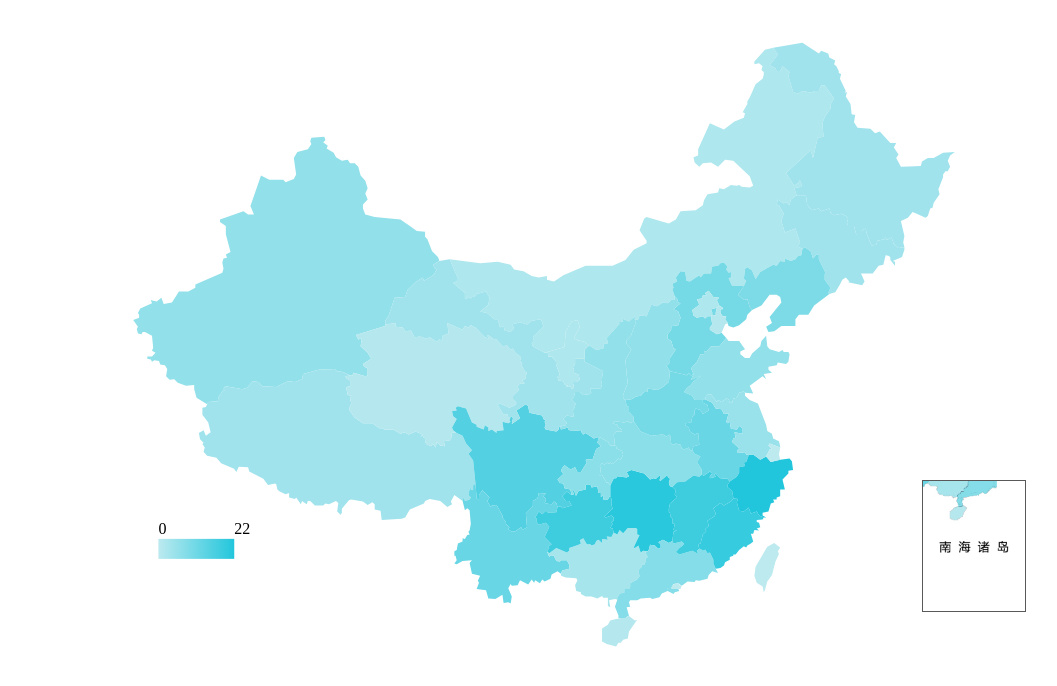
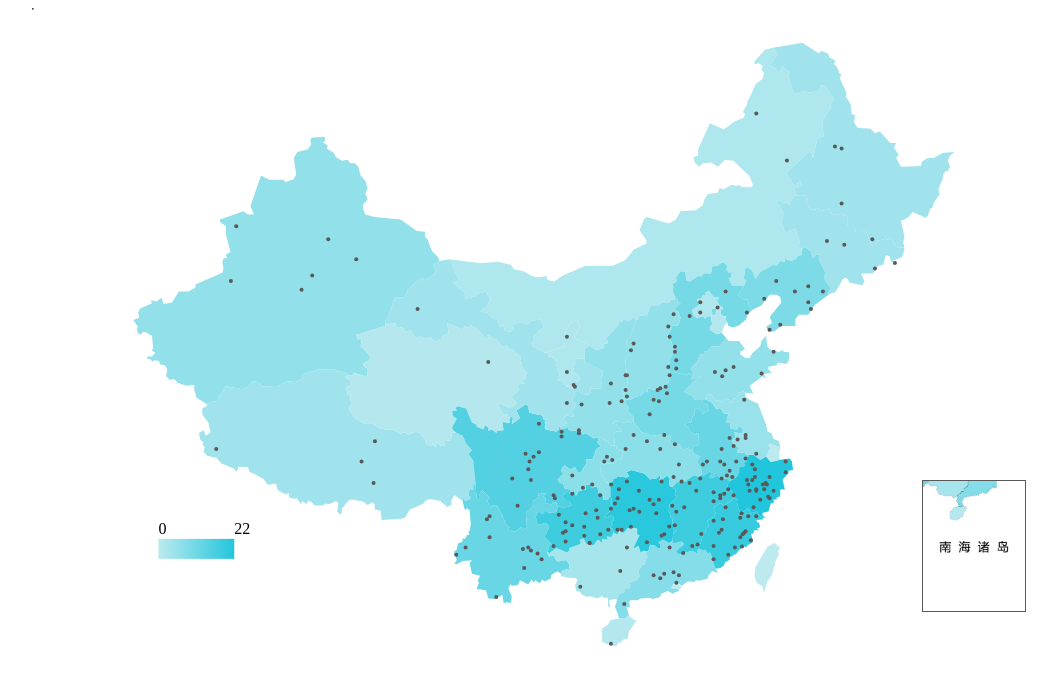
Before and after one commit to haoshuai999/China_national_park, a plain HTML site: page Chinese map.html in a window 1280 px wide. Shown: the whole page, without its empty margins (102-1159 px from the left). Drawn offline with Linux system fonts and the light colour scheme.

Commit message:
change timeout4

```diff
--- a/Chinese map.html
+++ b/Chinese map.html
@@ -172,27 +172,27 @@
     	                });
     	   })
 
-            // d3.json("data/park.json", function(error, places ) {
+            d3.json("data/park.json", function(error, places ) {
 
-            //     //插入分组元素
-            //     var location = svg.selectAll(".location")
-            //                     .data(places.location)
-            //                     .enter()
-            //                     .append("g")
-            //                     .attr("class","location")
-            //                     .attr("transform",function(d){
-            //                         //计算标注点的位置
-            //                         var coor = projection([d.log, d.lat]);
-            //                         if(!isNaN(coor[1])){
-            //                             return "translate("+ coor[0] + "," + coor[1] +")";
-            //                         }
-            //                     });
+                //插入分组元素
+                var location = svg.selectAll(".location")
+                                .data(places.location)
+                                .enter()
+                                .append("g")
+                                .attr("class","location")
+                                .attr("transform",function(d){
+                                    //计算标注点的位置
+                                    var coor = projection([d.log, d.lat]);
+                                    if(!isNaN(coor[1])){
+                                        return "translate("+ coor[0] + "," + coor[1] +")";
+                                    }
+                                });
 
-            //     //插入一个圆
+                //插入一个圆
 
-            //     location.append("circle")
-            //             .attr("r",2);
-            // });
+                location.append("circle")
+                        .attr("r",2);
+            });
 
     });
 
```
